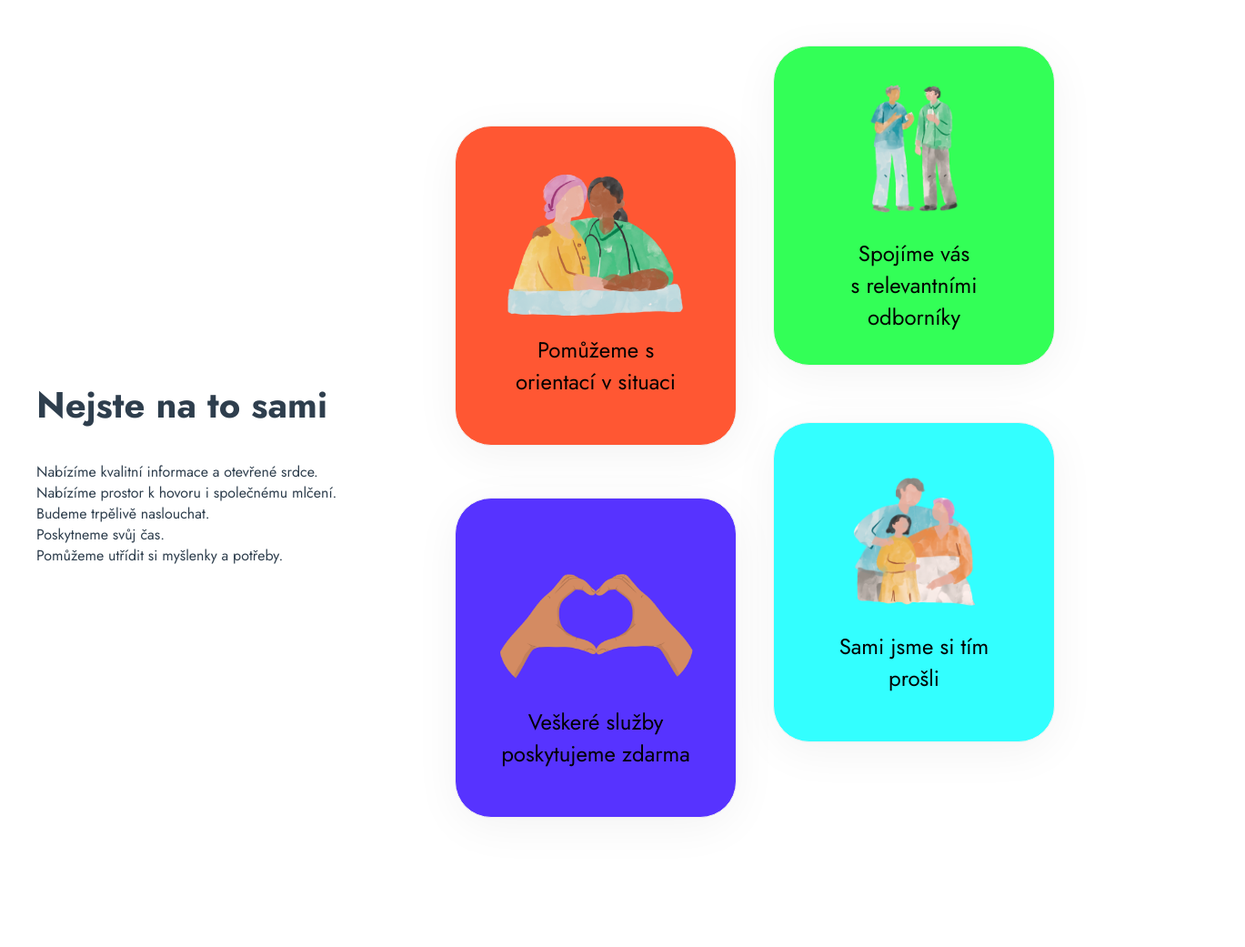
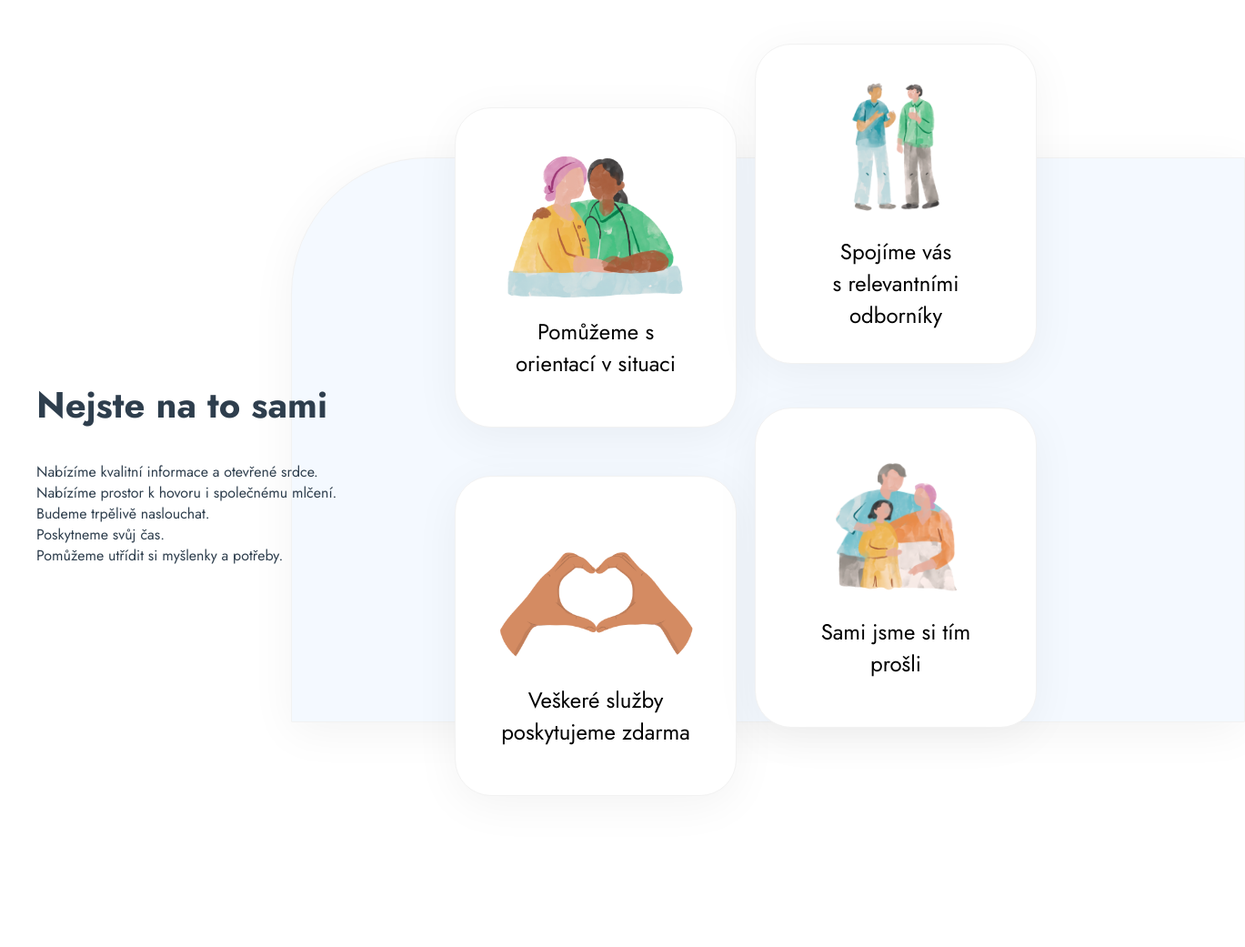
Before and after one commit to charouzic/usmevnejenprokrystofa, a website built with Parcel: page index.html in a window 1280 px wide. Shown: the part 1500-2541 px from the top of the page at 91% size, 1369 px wide, since content can reach past the window. Built offline with nearby package versions, Linux system fonts and the light colour scheme.

Commit message:
Edit section with "Nejste-na-to-samy"

```diff
--- a/index.css
+++ b/index.css
@@ -320,11 +320,21 @@
     margin-top: 500px; /* Adjust the value as needed to move the section down */
   }
 
+  .Rectangle-Container {
+    display: flex;
+    justify-content: space-between; /* Space between rectangles */
+    position: relative; /* Add relative positioning to contain the background rectangle */
+    width: 800px; /* Adjust the width as needed */
+    height: 400px; /* Adjust the height as needed */
+    margin-bottom: 20px; /* Adjust the margin to control spacing */
+  }
+
   .Rectangle {
     position: relative;
     width: 308px; /* Set the width of each rectangle */
     height: 350px; /* Increase the height to accommodate the image and text */
     margin: 10px; /* Adjust margin to create space between rectangles */
+    flex-shrink: 0; /* Prevent rectangles from shrinking */
     border-radius: 40px;
     border: 1px solid #F2F2F2;
     background: #FFF;
@@ -338,29 +348,40 @@
 
   /* Style for individual rectangles */
   .Rectangle:nth-child(1) {
-    background-color: #FF5733;
+    background-color: #FFF;
     left: 450px;
-    top: -500px;
+    top: -530px;
   }
 
   .Rectangle:nth-child(2) {
-    background-color: #33FF57;
-    left: 800px; /* Adjust the horizontal position */
-    top: -950px;
+    background-color: #FFF;
+    left: 450px; /* Adjust the horizontal position */
+    top: -600px;
   }
 
   .Rectangle:nth-child(3) {
-    background-color: #5733FF;
-    left: 450px;
-    top: -815px; /* Adjust the vertical position */
+    background-color: #FFF;
+    left: -210px;
+    top: -125px; /* Adjust the vertical position */
   }
 
   .Rectangle:nth-child(4) {
-    background-color: #33FFFF;
-    left: 800px; /* Adjust the horizontal position */
-    top: -1260px; /* Adjust the vertical position */
-  }
-
+    background-color: #FFF;
+    left: -210px; /* Adjust the horizontal position */
+    top: -200px; /* Adjust the vertical position */
+  }
+
+    /* Style for the background rectangle */
+  .Rectangle:nth-child(5) {
+      flex-shrink: 0;
+      width: 1047px;
+      height: 619px;
+      border-radius: 150px 0px 0px 0px; /* Rounded top left corner */
+      background-color: #F4F9FF;
+      left: -1050px; /* Adjust the horizontal position */
+      top: -475px;
+      z-index: -1; /* Set the z-index to send the rectangle to the back */
+  }
   /* Style for images inside rectangles */
   .Rectangle img {
     max-width: 100%;
@@ -380,6 +401,7 @@
     font-weight: 400;
     line-height: normal;    margin: 10px; /* Adjust the margin to separate text from the image */
   }
+
 }
 
 /* SETTINGS FOR PHONES - TODO: */
--- a/index.html
+++ b/index.html
@@ -110,7 +110,6 @@
             Poskytneme svůj čas. <br>
             Pomůžeme utřídit si myšlenky a potřeby.
           </p>
-        </div>
           <div class="Rectangle-Container">
             <div class="Rectangle">
               <img src="./public/18-2@2x.png" alt="Image 1">
@@ -138,6 +137,11 @@
               <p>
                 Sami jsme si tím<br>
                 prošli
+              </p>
+            </div>
+            <div class="Rectangle">
+              <p>
+                .
               </p>
             </div>
         </div>
```
Lines whose indentation alone changed are shown as unchanged.
